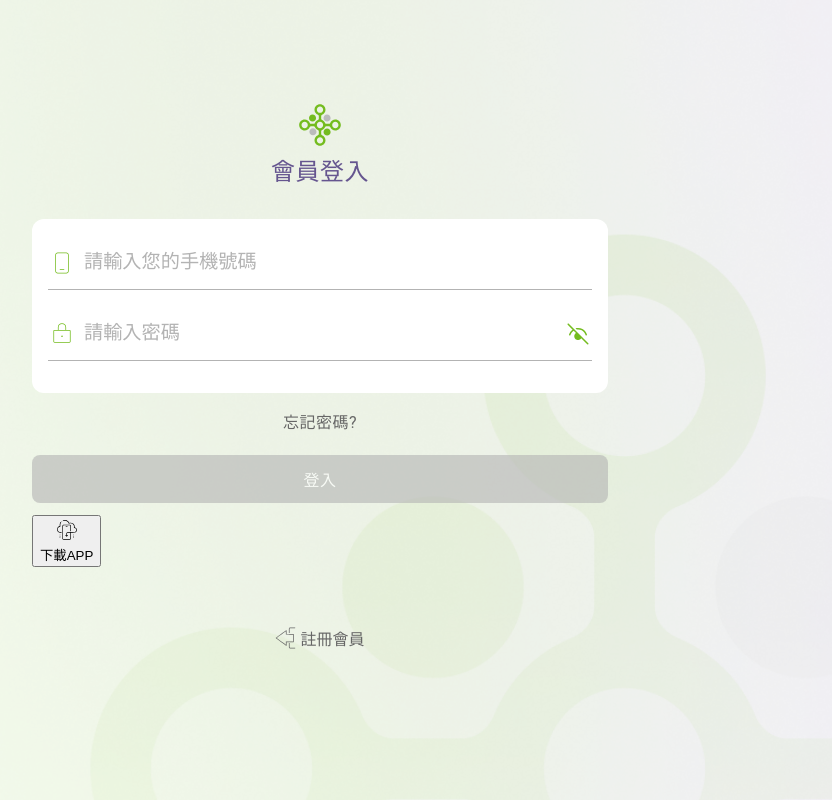
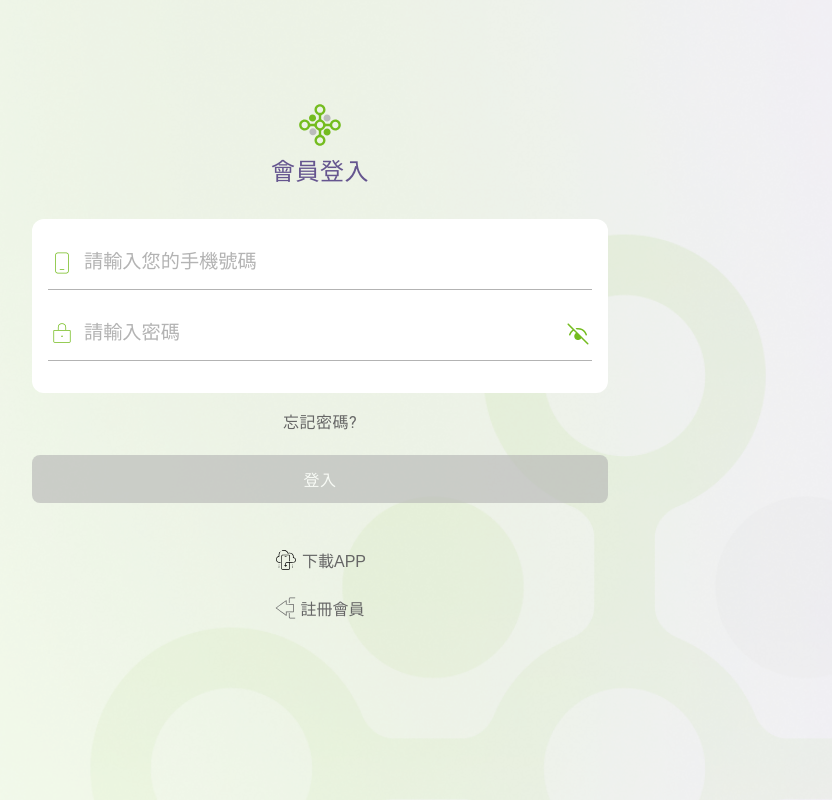
Before and after one commit to kerwinwork923/raphael, a Nuxt app: page /login in a window 1280 px wide. Shown: the whole page, without its empty margins (320-1152 px from the left). Built offline with nearby package versions, Linux system fonts and the light colour scheme.

Commit message:
fix: download btn style

```diff
--- a/pages/login.vue
+++ b/pages/login.vue
@@ -9,27 +9,15 @@
       <div class="loginWrap">
         <div class="loginBox">
           <div class="phoneGroup">
-            <input
-              type="tel"
-              v-model="mobile"
-              placeholder="請輸入您的手機號碼"
-            />
+            <input type="tel" v-model="mobile" placeholder="請輸入您的手機號碼" />
             <img class="icon1" src="../assets/imgs/phoneGreen.svg" alt="" />
           </div>
           <div class="passwordGroup">
-            <input
-              :type="passwordVisible ? 'text' : 'password'"
-              v-model="password"
-              placeholder="請輸入密碼"
-              @input="validatePassword"
-            />
+            <input :type="passwordVisible ? 'text' : 'password'" v-model="password" placeholder="請輸入密碼"
+              @input="validatePassword" />
             <img class="icon1" src="../assets/imgs/passwordGreen.svg" alt="" />
-            <img
-              class="icon2"
-              :src="passwordVisible ? eyesOpenGreen : eyesCloseGreen"
-              @click="togglePasswordVisibility"
-              alt=""
-            />
+            <img class="icon2" :src="passwordVisible ? eyesOpenGreen : eyesCloseGreen" @click="togglePasswordVisibility"
+              alt="" />
           </div>
         </div>
         <!-- <div class="privacyGroup">
@@ -43,17 +31,13 @@
         <div class="forgetPasswordGroup">
           <router-link to="/forgetPassword">忘記密碼?</router-link>
         </div>
-        <button
-          class="loginBtn"
-          @click="login"
-          :disabled="!mobile || !password"
-        >
+        <button class="loginBtn" @click="login" :disabled="!mobile || !password">
           登入
         </button>
 
         <div class="bottomHintGroup">
           <!-- PWA 安裝按鈕 -->
-          <button class="btngroup">
+          <button class="downloadBtn">
             <img src="../assets/imgs/download.svg" />
             <h5 @click="installPWA">下載APP</h5>
           </button>
@@ -79,6 +63,7 @@
 
   .raphaelIconImgGroup {
     text-align: center;
+
     .raphaelIcon {
       width: 50px;
       height: 50px;
@@ -101,6 +86,7 @@
     margin: 0 auto;
     max-width: 576px;
   }
+
   .loginWrap {
     .loginBox {
       background-color: #fff;
@@ -108,17 +94,20 @@
       padding: 1rem;
       margin-top: 2.25rem;
     }
+
     .phoneGroup,
     .passwordGroup,
     .passwordAgainGroup {
       position: relative;
       margin-bottom: 1rem;
+
       .icon1 {
         position: absolute;
         top: 50%;
         left: 2px;
         transform: translateY(-50%);
       }
+
       .icon2 {
         position: absolute;
         top: 50%;
@@ -139,6 +128,7 @@
       padding-left: 36px;
       padding-bottom: 16px;
       padding-top: 16px;
+
       &::placeholder {
         color: $raphael-gray-500;
         font-family: Inter;
@@ -147,6 +137,7 @@
         color: $raphael-gray-400;
       }
     }
+
     .privacyGroup {
       display: flex;
       align-items: center;
@@ -161,6 +152,7 @@
         border-radius: 4px;
         cursor: pointer;
         position: relative;
+
         &:checked {
           background-color: $raphael-green-400;
           border: none;
@@ -186,14 +178,17 @@
         letter-spacing: 0.09px;
         font-weight: 400;
         transform: translateY(10%);
+
         label {
           cursor: pointer;
         }
       }
     }
+
     .forgetPasswordGroup {
       text-align: center;
       margin-top: 1.25rem;
+
       a {
         color: #666;
         font-family: Roboto;
@@ -203,6 +198,7 @@
         text-decoration: none;
       }
     }
+
     .loginBtn {
       background-color: $raphael-green-400;
       color: #fff;
@@ -216,9 +212,11 @@
       transition: 0.25s ease;
       margin-top: 1.5rem;
       cursor: pointer;
+
       &:hover {
         background-color: $raphael-green-500;
       }
+
       &:disabled {
         background-color: $raphael-gray-400;
         cursor: not-allowed;
@@ -227,7 +225,27 @@
     }
 
     .bottomHintGroup {
-      margin-top: 0.75rem;
+      display: grid;
+      gap: 1.5rem;
+      margin-top: 44px;
+
+      .downloadBtn {
+        display: flex;
+        align-items: center;
+        justify-content: center;
+        gap: 4px;
+        background: transparent;
+        border: 0;
+        color: $raphael-gray-500;
+        font-size: 1rem;
+        cursor: pointer;
+        transition: all .2s ease;
+
+        &:hover {
+          color: $raphael-green-400;
+        }
+      }
+
       a {
         display: flex;
         justify-content: center;
@@ -235,10 +253,14 @@
         gap: 4px;
         margin: 0 auto;
         width: 100%;
-        margin-top: 60px;
         text-align: center;
         text-decoration: none;
         color: #666;
+        transition: all .2s ease;
+
+        &:hover {
+          color: $raphael-green-400;
+        }
       }
     }
   }
```
